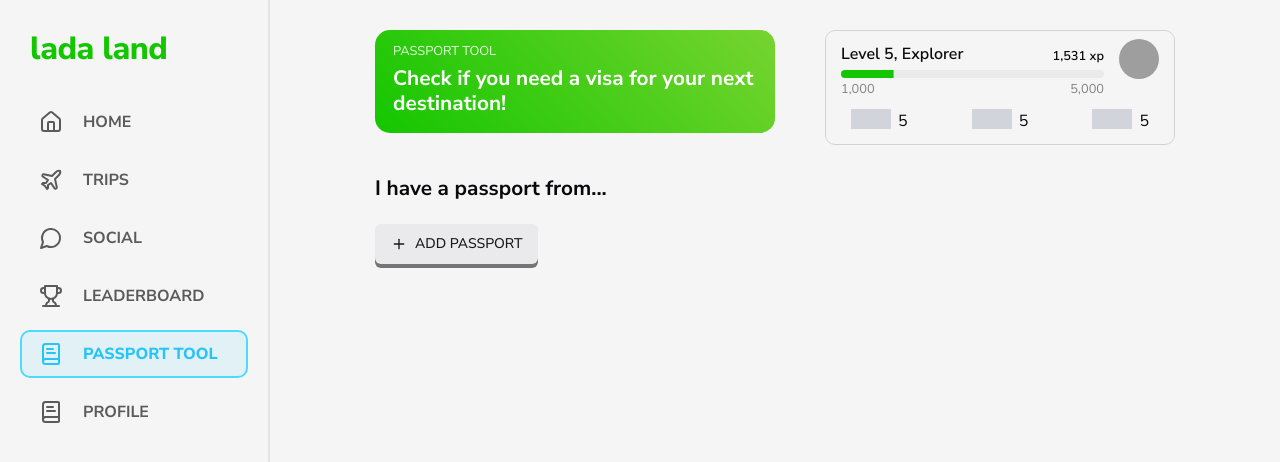
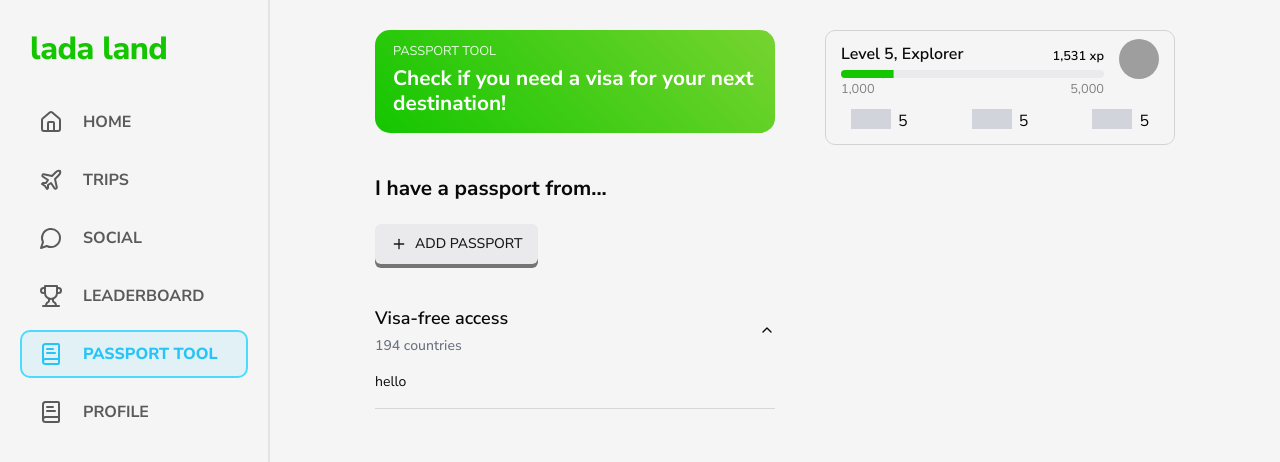
Before and after one commit to C01-Project-LADA/ladaland, a Next.js app in the folder client/: page /passport-tool in a window 1280 px wide. Shown: the top 462 px of the page. Built offline with nearby package versions, Linux system fonts and the light colour scheme; grey boxes are pictures that could not be loaded.

Commit message:
chore: Add accordion to display countries

```diff
--- a/client/package.json
+++ b/client/package.json
@@ -10,6 +10,7 @@
   },
   "dependencies": {
     "@hookform/resolvers": "^3.10.0",
+    "@radix-ui/react-accordion": "^1.2.3",
     "@radix-ui/react-alert-dialog": "^1.1.6",
     "@radix-ui/react-aspect-ratio": "^1.1.2",
     "@radix-ui/react-avatar": "^1.1.3",
--- a/client/src/app/globals.css
+++ b/client/src/app/globals.css
@@ -28,7 +28,7 @@
     --secondaryaccent: 195 93.7% 56.3%;
     --destructive: 0 84.2% 60.2%;
     --destructive-foreground: 0 0% 98%;
-    --border: 240 5.9% 90%;
+    --border: 240 5.9% 85%;
     --input: 240 5.9% 85%;
     --ring: 142.1 76.2% 36.3%;
     --radius: 0.5rem;
--- a/client/src/components/PassportChecker.tsx
+++ b/client/src/components/PassportChecker.tsx
@@ -20,6 +20,13 @@
 import useCountries from '@/hooks/useCountries';
 import Image from 'next/image';
 import { AspectRatio } from '@/components/ui/aspect-ratio';
+import {
+  Accordion,
+  AccordionContent,
+  AccordionItem,
+  AccordionTrigger,
+} from '@/components/ui/accordion';
+// import SectionHeading from '@/components/SectionHeading';
 
 export default function PassportChecker() {
   const [search, setSearch] = useState('');
@@ -167,7 +174,29 @@
         ))}
       </div>
 
-      <div className="mt-4"></div>
+      <div className="mt-6">
+        <Accordion
+          type="multiple"
+          defaultValue={['visa-free']}
+          orientation="horizontal"
+        >
+          <AccordionItem value="visa-free">
+            <AccordionTrigger>
+              <div>
+                <h2 className="font-semibold text-lg">Visa-free access</h2>
+                <h3 className="text-left text-sm text-gray-500 mt-1">
+                  194 countries
+                </h3>
+              </div>
+            </AccordionTrigger>
+            <AccordionContent>
+              <div>
+                <p>hello</p>
+              </div>
+            </AccordionContent>
+          </AccordionItem>
+        </Accordion>
+      </div>
     </>
   );
 }
--- /dev/null
+++ b/client/src/components/SectionHeading.tsx
@@ -0,0 +1,9 @@
+export default function SectionHeading({ title }: { title: string }) {
+  return (
+    <div className="flex items-center justify-between gap-[20px]">
+      <div className="flex-1 h-[2px] bg-gray-300" />
+      <h2 className="text-gray-500 font-semibold text-lg">{title}</h2>
+      <div className="flex-1 h-[2px] bg-gray-300" />
+    </div>
+  );
+}
--- /dev/null
+++ b/client/src/components/ui/accordion.tsx
@@ -0,0 +1,58 @@
+"use client"
+
+import * as React from "react"
+import * as AccordionPrimitive from "@radix-ui/react-accordion"
+import { ChevronDown } from "lucide-react"
+
+import { cn } from "@/lib/utils"
+
+const Accordion = AccordionPrimitive.Root
+
+const AccordionItem = React.forwardRef<
+  React.ElementRef<typeof AccordionPrimitive.Item>,
+  React.ComponentPropsWithoutRef<typeof AccordionPrimitive.Item>
+>(({ className, ...props }, ref) => (
+  <AccordionPrimitive.Item
+    ref={ref}
+    className={cn("border-b", className)}
+    {...props}
+  />
+))
+AccordionItem.displayName = "AccordionItem"
+
+const AccordionTrigger = React.forwardRef<
+  React.ElementRef<typeof AccordionPrimitive.Trigger>,
+  React.ComponentPropsWithoutRef<typeof AccordionPrimitive.Trigger>
+>(({ className, children, ...props }, ref) => (
+  <AccordionPrimitive.Header className="flex">
+    <AccordionPrimitive.Trigger
+      ref={ref}
+      className={cn(
+        "flex flex-1 items-center justify-between py-4 font-medium transition-all hover:underline [&[data-state=open]>svg]:rotate-180",
+        className
+      )}
+      {...props}
+    >
+      {children}
+      <ChevronDown className="h-4 w-4 shrink-0 transition-transform duration-200" />
+    </AccordionPrimitive.Trigger>
+  </AccordionPrimitive.Header>
+))
+AccordionTrigger.displayName = AccordionPrimitive.Trigger.displayName
+
+const AccordionContent = React.forwardRef<
+  React.ElementRef<typeof AccordionPrimitive.Content>,
+  React.ComponentPropsWithoutRef<typeof AccordionPrimitive.Content>
+>(({ className, children, ...props }, ref) => (
+  <AccordionPrimitive.Content
+    ref={ref}
+    className="overflow-hidden text-sm transition-all data-[state=closed]:animate-accordion-up data-[state=open]:animate-accordion-down"
+    {...props}
+  >
+    <div className={cn("pb-4 pt-0", className)}>{children}</div>
+  </AccordionPrimitive.Content>
+))
+
+AccordionContent.displayName = AccordionPrimitive.Content.displayName
+
+export { Accordion, AccordionItem, AccordionTrigger, AccordionContent }
--- a/client/tailwind.config.ts
+++ b/client/tailwind.config.ts
@@ -60,6 +60,28 @@
         md: 'calc(var(--radius) - 2px)',
         sm: 'calc(var(--radius) - 4px)',
       },
+      keyframes: {
+        'accordion-down': {
+          from: {
+            height: '0',
+          },
+          to: {
+            height: 'var(--radix-accordion-content-height)',
+          },
+        },
+        'accordion-up': {
+          from: {
+            height: 'var(--radix-accordion-content-height)',
+          },
+          to: {
+            height: '0',
+          },
+        },
+      },
+      animation: {
+        'accordion-down': 'accordion-down 0.2s ease-out',
+        'accordion-up': 'accordion-up 0.2s ease-out',
+      },
     },
   },
   plugins: [require('tailwindcss-animate')],
```
Also changed, not shown: 1 other file (tests, documents, lock files or other folders).
